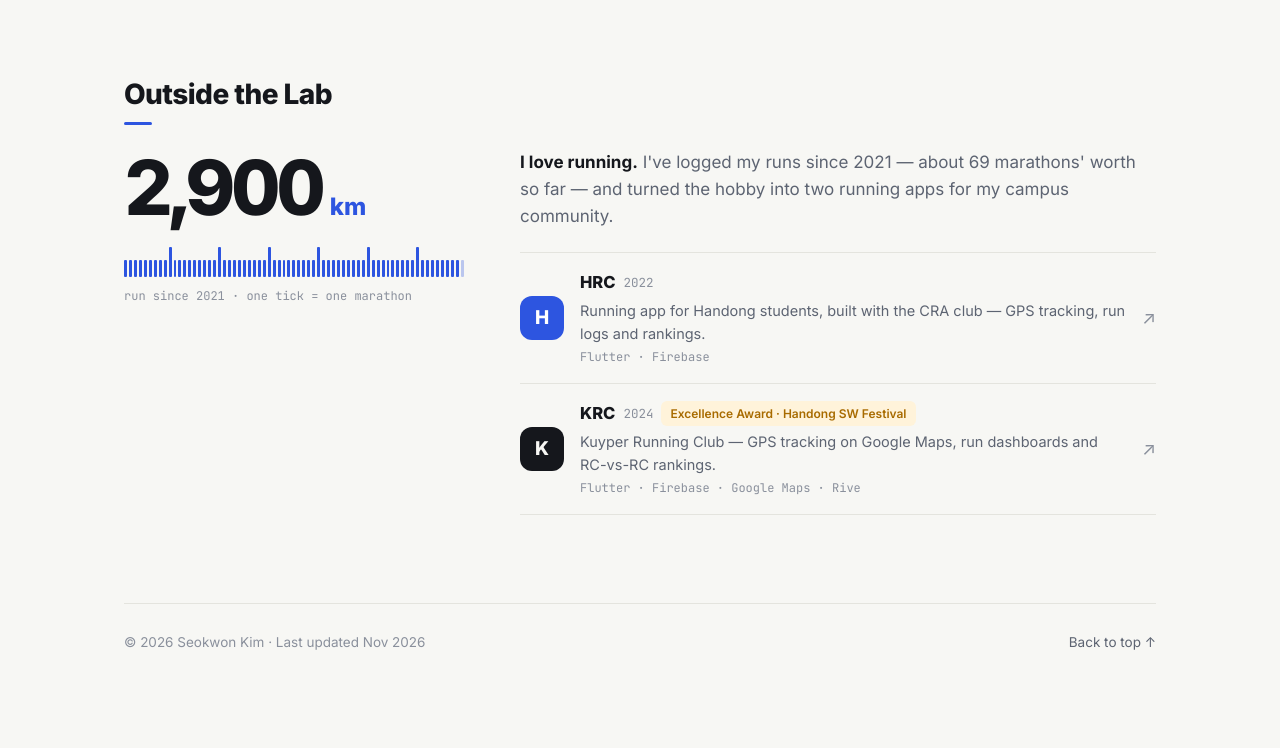
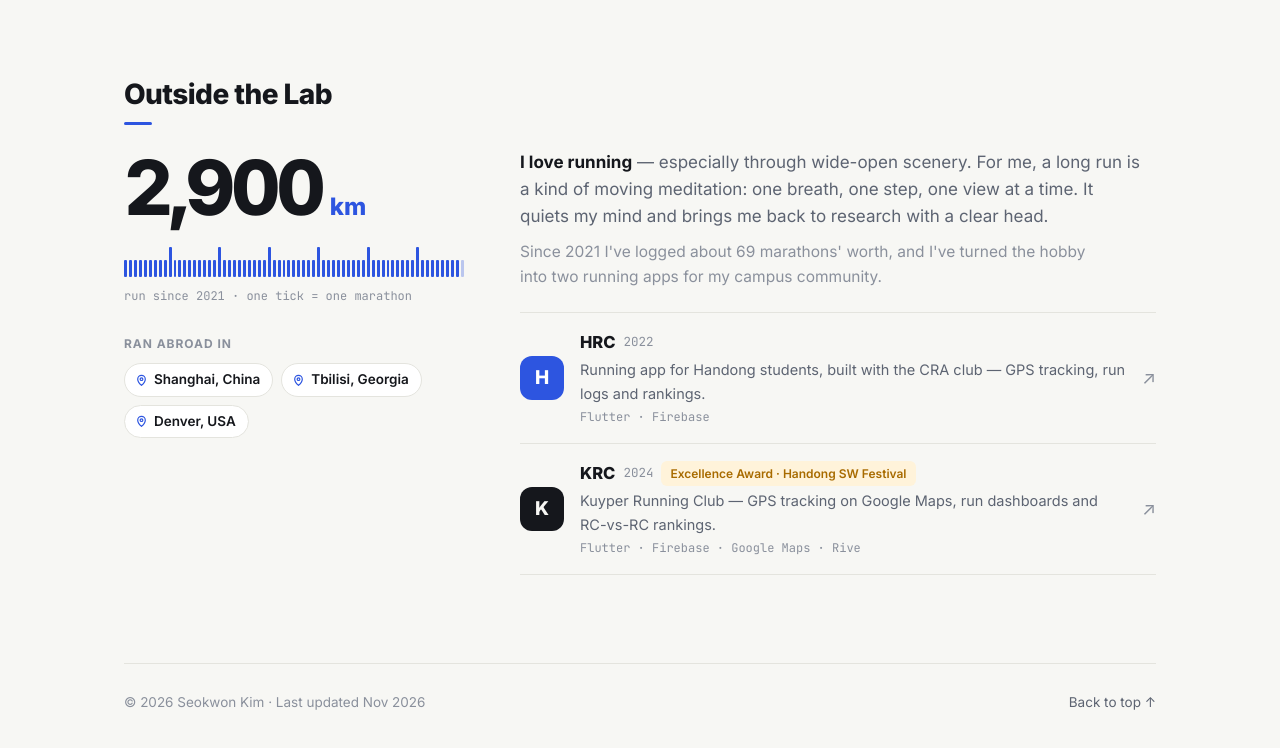
Before and after one commit to isaccKim/isaccKim.github.io, a plain HTML site: page index.html in a window 1280 px wide. Shown: the part 4027-4775 px from the top of the page. Before the commit the page ends 4721 px from the top, so only its background shows below. Drawn offline with Linux system fonts and the light colour scheme.

Commit message:
Update running section

```diff
--- a/assets/css/style.css
+++ b/assets/css/style.css
@@ -354,6 +354,17 @@ h2::after {
 .run-caption { margin: 10px 0 0; font-family: var(--mono); font-size: 12px; color: var(--faint); }
 
 .run-lead { margin: 0 0 22px; font-size: 17px; color: var(--muted); max-width: 58ch; }
+.run-lead:has(+ .run-lead) { margin-bottom: 10px; }
+.run-lead.secondary { font-size: 15.5px; color: var(--faint); }
+.places { margin-top: 28px; }
+.places-label { margin: 0 0 10px; font-size: 12px; font-weight: 700; color: var(--faint); text-transform: uppercase; letter-spacing: .08em; }
+.place-list { list-style: none; margin: 0; padding: 0; display: flex; flex-wrap: wrap; gap: 8px; }
+.place-list li {
+  display: inline-flex; align-items: center; gap: 6px;
+  font-size: 13.5px; font-weight: 550; color: var(--text);
+  background: var(--surface); border: 1px solid var(--line); padding: 5px 12px 5px 10px; border-radius: 999px;
+}
+.place-list svg { color: var(--accent); flex: none; }
 .run-lead b { color: var(--text); font-weight: 650; }
 .apps { list-style: none; margin: 0; padding: 0; border-top: 1px solid var(--line); }
 .apps li { border-bottom: 1px solid var(--line); }
--- a/index.html
+++ b/index.html
@@ -376,9 +376,18 @@
         <p class="run-num"><span class="count" data-target="2900">2,900</span><span class="unit">km</span></p>
         <div class="ticks" data-km="2900" aria-hidden="true"></div>
         <p class="run-caption">run since 2021 · one tick = one marathon</p>
+        <div class="places">
+          <p class="places-label">Ran abroad in</p>
+          <ul class="place-list">
+            <li><svg viewBox="0 0 24 24" width="13" height="13" fill="none" stroke="currentColor" stroke-width="2.2" stroke-linecap="round" stroke-linejoin="round" aria-hidden="true"><path d="M12 21s-7-6.2-7-11.5a7 7 0 0 1 14 0C19 14.8 12 21 12 21z"/><circle cx="12" cy="9.5" r="2.5"/></svg>Shanghai, China</li>
+            <li><svg viewBox="0 0 24 24" width="13" height="13" fill="none" stroke="currentColor" stroke-width="2.2" stroke-linecap="round" stroke-linejoin="round" aria-hidden="true"><path d="M12 21s-7-6.2-7-11.5a7 7 0 0 1 14 0C19 14.8 12 21 12 21z"/><circle cx="12" cy="9.5" r="2.5"/></svg>Tbilisi, Georgia</li>
+            <li><svg viewBox="0 0 24 24" width="13" height="13" fill="none" stroke="currentColor" stroke-width="2.2" stroke-linecap="round" stroke-linejoin="round" aria-hidden="true"><path d="M12 21s-7-6.2-7-11.5a7 7 0 0 1 14 0C19 14.8 12 21 12 21z"/><circle cx="12" cy="9.5" r="2.5"/></svg>Denver, USA</li>
+          </ul>
+        </div>
       </div>
       <div class="run-body">
-        <p class="run-lead"><b>I love running.</b> I've logged my runs since 2021 — about 69 marathons' worth so far — and turned the hobby into two running apps for my campus community.</p>
+        <p class="run-lead"><b>I love running</b> — especially through wide-open scenery. For me, a long run is a kind of moving meditation: one breath, one step, one view at a time. It quiets my mind and brings me back to research with a clear head.</p>
+        <p class="run-lead secondary">Since 2021 I've logged about 69 marathons' worth, and I've turned the hobby into two running apps for my campus community.</p>
         <ul class="apps">
           <li>
             <a class="app" href="https://github.com/isaccKim/HRC_Project" target="_blank" rel="noopener">
```
